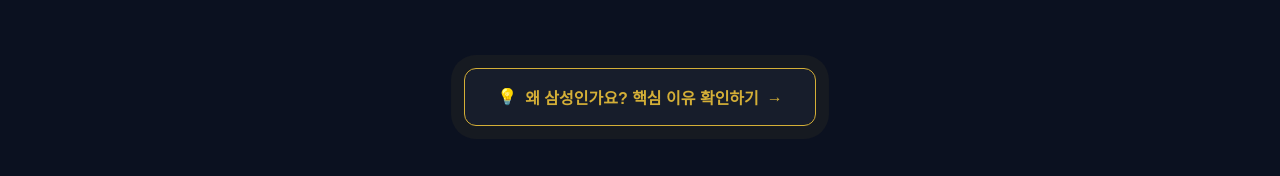
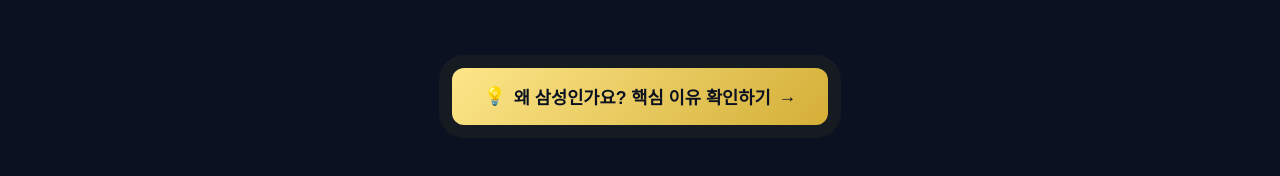
Before and after one commit to jincencho/jcc-band, a React (Vite) app in the folder web/: page / in a window 1280 px wide. Both pictures are taken after a click on the button "조준석 약력 확인하기 🔍". Shown: the part 409-585 px from the top of the page. Built offline with nearby package versions, Linux system fonts and the light colour scheme.

Commit message:
Update Hero tag layout and About button style

```diff
--- a/web/src/components/About.jsx
+++ b/web/src/components/About.jsx
@@ -72,7 +72,7 @@
       <div style={{ display: 'flex', justifyContent: 'center', marginBottom: '3rem' }}>
         <button
           onClick={onNavigateToWhySamsung}
-          className="btn-secondary pulse"
+          className="btn-primary pulse"
         >
           <span>💡</span>
           <span>왜 삼성인가요? 핵심 이유 확인하기</span>
--- a/web/src/components/Hero.jsx
+++ b/web/src/components/Hero.jsx
@@ -48,7 +48,7 @@
           <div style={{ display: 'inline-block', padding: '0.4rem 1rem', background: 'rgba(197, 160, 89, 0.1)', borderRadius: '100px', border: '1px solid var(--accent-gold)', marginBottom: '1.5rem' }}>
             <p style={{ fontSize: '0.85rem', fontWeight: 600, color: 'var(--accent-gold-light)', margin: 0 }}>
               <span style={{ marginRight: '0.5rem' }}>💡</span>
-              <strong>진센조란?</strong> 조준석 매니저가 있는 진주에서 가전을 완벽하게 졸업했다는 뜻
+              <strong>진센조란?</strong><br /> 조준석 매니저가 있는 진주에서 가전을 완벽하게 졸업했다는 뜻
             </p>
           </div>
           <h1 style={{ fontSize: '3.5rem', fontWeight: 700, marginBottom: '1rem', lineHeight: 1.2, wordBreak: 'keep-all' }}>
```
